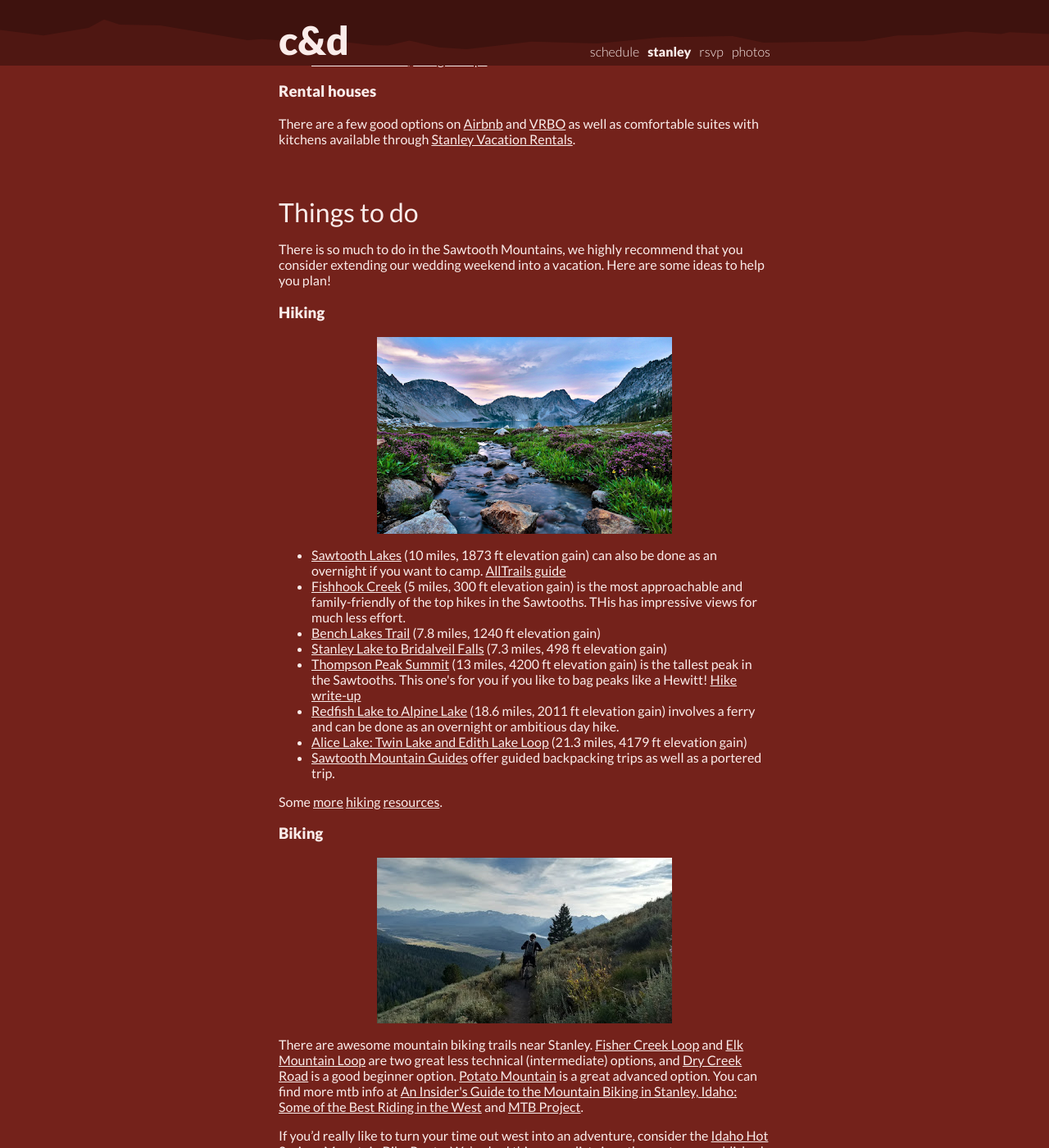
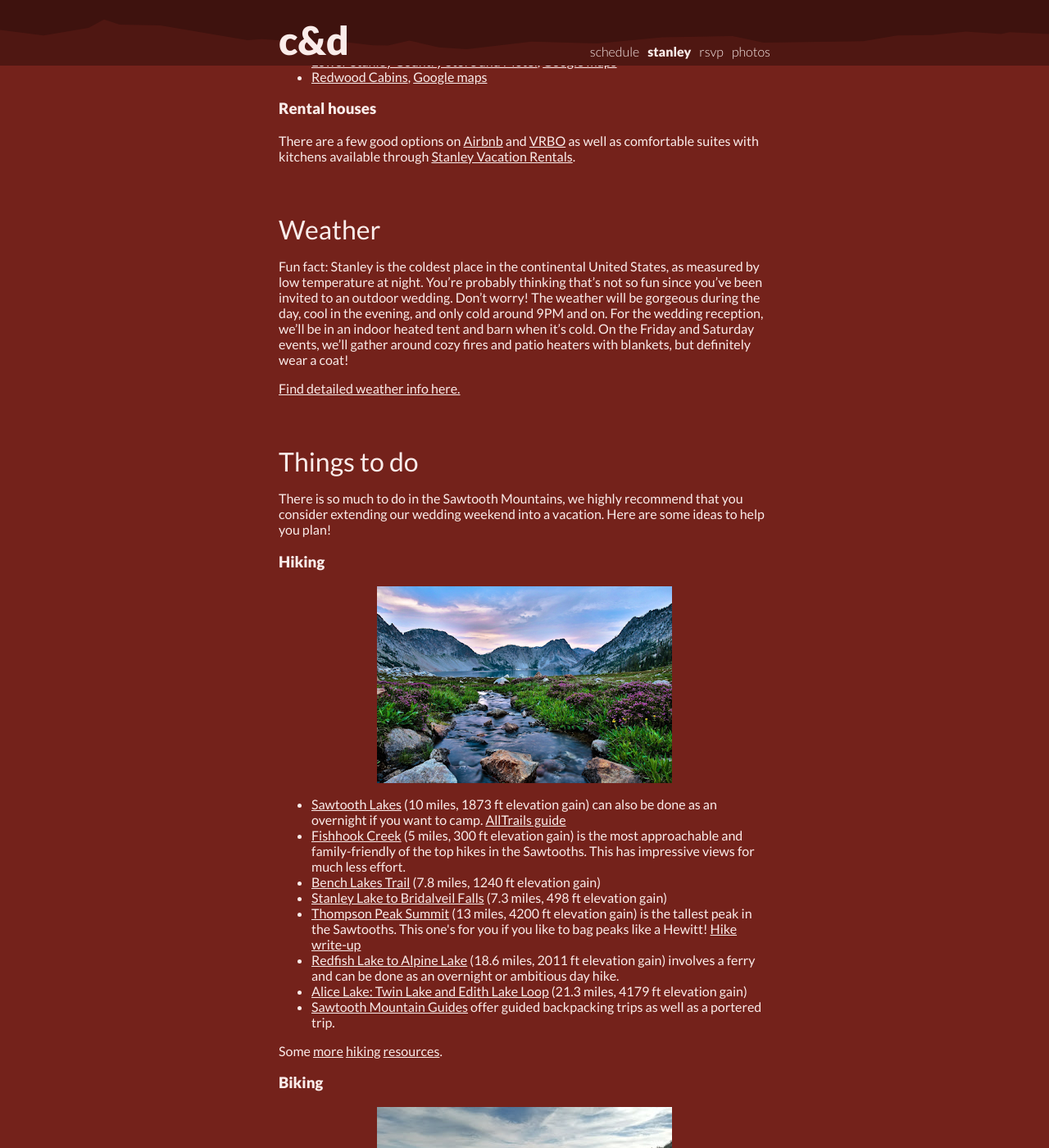
Before and after one commit to dproctor/wedding-website, a Jekyll site: the page built from stanley.md, in a window 1280 px wide and 1400 px high, scrolled down 2640 px. Shown: the whole window at 82% size. Built offline with Jekyll 4.4.1, drawn with Linux system fonts in a browser that asks for light colours; some of the changed text lies outside the part shown.

Commit message:
added weather section to Stanley page

```diff
--- a/stanley.md
+++ b/stanley.md
@@ -7,13 +7,14 @@ permalink: /stanley/
 <ul id="toc">
  <li> <a href="#travel"> Travel</a> </li>
  <li> <a href="#where-to-stay"> Where to stay</a> </li>
+ <li> <a href="#weather"> Weather</a> </li>
  <li> <a href="#things-to-do"> Things to do</a> </li>
 </ul>
 <img src="/assets/img/view_from_lower_stanley.jpg">
 
 <p>
 Stanley is a tiny town (pop. 63) nestled at the foot of
-Idaho's Sawtooth Mountains and is a mecca for outdoor
+Idaho's Sawtooth Mountains and is a mecca for outdoors
 adventures.
 </p>
 <p>
@@ -110,6 +111,15 @@ There are a few good options on <a
 href="https://www.airbnb.com/">Airbnb</a> and <a
 href="https://www.vrbo.com/">VRBO</a> as well as comfortable suites with kitchens available through <a href="http://stanleyvacationrentals.com/">Stanley Vacation Rentals</a>.
 
+<h2> <a class="anchor" name="weather" id="weather"></a>Weather </h2>
+<p>
+Fun fact: Stanley is the coldest place in the continental United States, as measured by low temperature at night. You’re probably thinking that’s not so fun since you’ve been invited to an outdoor wedding. Don’t worry! The weather will be gorgeous during the day, cool in the evening, and only cold around 9PM and on. For the wedding reception, we’ll be in an indoor heated tent and barn when it’s cold. On the Friday and Saturday events, we’ll gather around cozy fires and patio heaters with blankets, but definitely wear a coat!
+</p>
+
+<p>
+<a href="https://weatherspark.com/d/145462/9/5/Average-Weather-on-September-5-at-Stanley-Stanley-Ranger-Station;-Idaho;-United-States">Find detailed weather info here.</a>
+</p>
+
 <h2> <a class="anchor" name="things-to-do" id="things-to-do"></a>Things to do </h2>
 <p>
 There is so much to do in the Sawtooth Mountains, we highly recommend that you consider extending our wedding weekend into a vacation. Here are some ideas to help you plan!
@@ -122,7 +132,7 @@ There is so much to do in the Sawtooth Mountains, we highly recommend that you c
   <a href="https://www.theoutbound.com/idaho/backpacking/backpack-to-sawtooth-lake">Sawtooth Lakes</a> (10 miles, 1873 ft elevation gain) can also be done as an overnight if you want to camp. <a href="https://www.alltrails.com/trail/us/idaho/sawtooth-lake--2">AllTrails guide </a>
   </li>
   <li>
-  <a href="https://www.theoutbound.com/idaho/hiking/hike-fishhook-creek">Fishhook Creek</a> (5 miles, 300 ft elevation gain) is the most approachable and family-friendly of the top hikes in the Sawtooths. THis has impressive views for much less effort.
+  <a href="https://www.theoutbound.com/idaho/hiking/hike-fishhook-creek">Fishhook Creek</a> (5 miles, 300 ft elevation gain) is the most approachable and family-friendly of the top hikes in the Sawtooths. This has impressive views for much less effort.
   </li>
   <li>
   <a href="https://www.alltrails.com/trail/us/idaho/bench-lakes-trail">Bench Lakes Trail</a> (7.8 miles, 1240 ft elevation gain)
```
